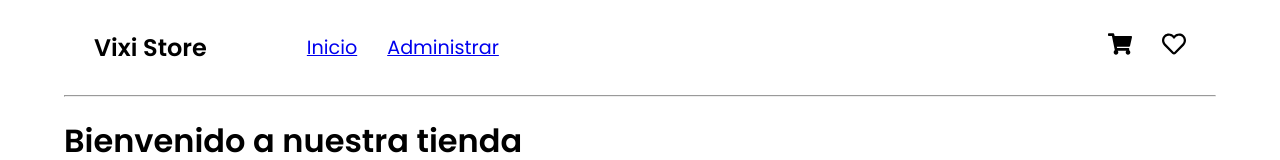
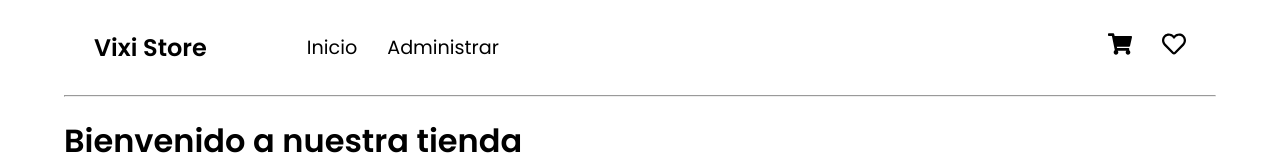
Before and after one commit to LeoCiru/vixistore, a React (Vite) app: page / in a window 1280 px wide. Shown: the top 160 px of the page. Built offline with nearby package versions, Linux system fonts and the light colour scheme; no server answers.

Commit message:
Llamando las categorías desde el endpoint de categorías

```diff
--- a/src/App.css
+++ b/src/App.css
@@ -40,6 +40,11 @@ header nav .first-part ul {
 header nav .first-part ul li {
   list-style: none;
   font-size: 1.2rem;
+}
+
+header nav .first-part ul li a {
+  text-decoration: none;
+  color: #000;
 }
 
 header nav .buttons-store {
@@ -95,7 +100,7 @@ main .filter-card .filter-items .filter-item input[type="checkbox"] {
 main .main-content .main-products-content {
   display: flex;
   column-gap: 50px;
-  margin: 50px 0;
+  margin: 50px auto;
   justify-content: space-between;
 }
 
--- a/src/App.tsx
+++ b/src/App.tsx
@@ -1,5 +1,5 @@
 import './App.css'
-import Filter from './components/Filter'
+/* import Filter from './components/Filter' */
 import Header from './components/Header'
 import ProductCard from './components/ProductCard'
 
--- a/src/components/ProductCard.tsx
+++ b/src/components/ProductCard.tsx
@@ -32,8 +32,10 @@ function ProductCard() {
 
                 setProducts(data);
 
-                //Crea un arreglo con las categorías obtenidas de la data obtenida.
-                const uniqueCategories = Array.from(new Set(data.map((product: Products) => product.category)));
+                //Crea un arreglo con las categorías obtenidas del endpoint de categorías.
+                const responseCategories = await fetch("https://fakestoreapi.com/products/categories")
+                const dataCategories = await responseCategories.json();
+                const uniqueCategories = dataCategories;
                 setCategories(['all', ...uniqueCategories]);
             } catch (error) {
                 console.log(error)
```
